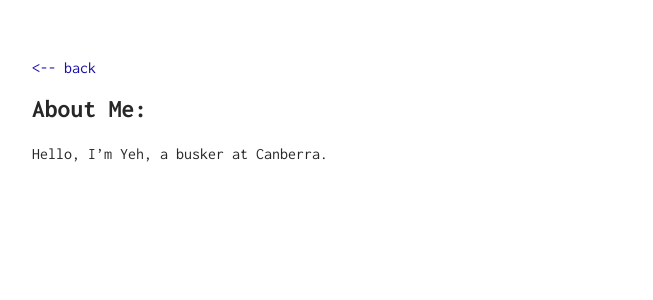
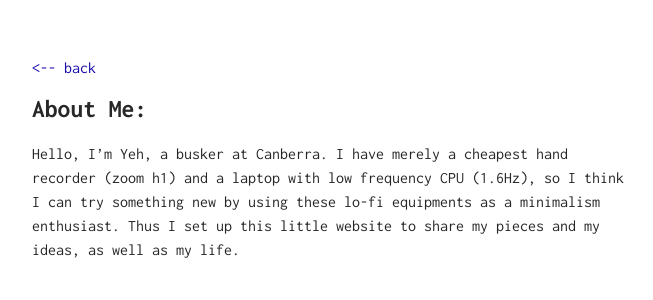
Before and after one commit to Busker-Yeh/Busker-Yeh.GitHub.IO, a Jekyll site: the page built from me/index.md, in a window 1280 px wide. Shown: the top 300 px of the page, without its empty margins (308-961 px from the left). Built offline with Jekyll 4.4.1, drawn with Linux system fonts in a browser that asks for light colours.

Commit message:
Update index.md

```diff
--- a/me/index.md
+++ b/me/index.md
@@ -2,4 +2,4 @@
 layout: about
 ---
 
-Hello, I'm Yeh, a busker at Canberra.
+Hello, I’m Yeh, a busker at Canberra. I have merely a cheapest hand recorder (zoom h1) and a laptop with low frequency CPU (1.6Hz), so I think I can try something new by using these lo-fi equipments as a minimalism enthusiast. Thus I set up this little website to share my pieces and my ideas, as well as my life.
```
